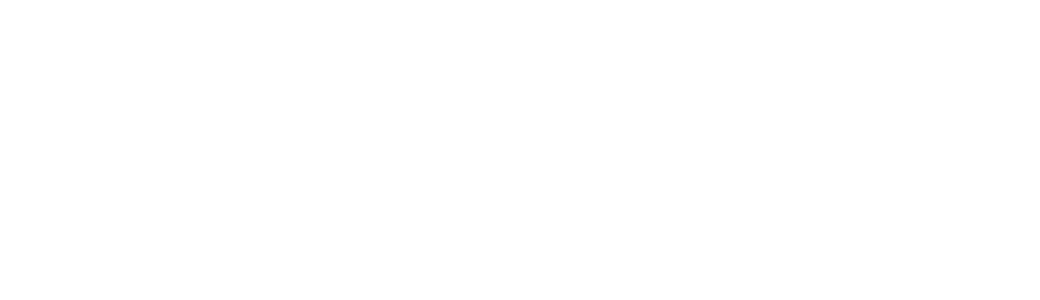
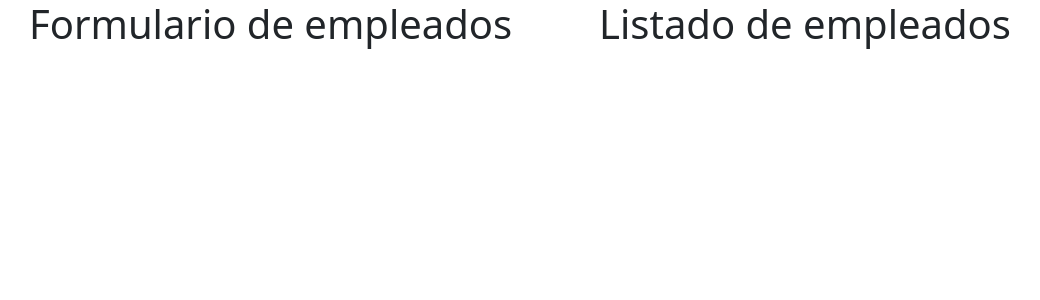
Before and after one commit to yeifreng/crud-angular, an Angular app: page / in a window 1280 px wide. Shown: the top 300 px of the page, without its empty margins (53-1093 px from the left). Built offline with nearby package versions, Linux system fonts and the light colour scheme.

Commit message:
instalando bootstrap

```diff
--- a/angular.json
+++ b/angular.json
@@ -25,9 +25,12 @@
               "src/assets"
             ],
             "styles": [
-              "src/styles.css"
+              "src/styles.css",
+              "node_modules/bootstrap/dist/css/bootstrap.min.css"
             ],
-            "scripts": []
+            "scripts": [
+              "node_modules/bootstrap/dist/js/bootstrap.min.js"
+            ]
           },
           "configurations": {
             "production": {
--- a/package.json
+++ b/package.json
@@ -18,6 +18,7 @@
     "@angular/platform-browser": "^15.2.0",
     "@angular/platform-browser-dynamic": "^15.2.0",
     "@angular/router": "^15.2.0",
+    "bootstrap": "^5.3.2",
     "rxjs": "~7.8.0",
     "tslib": "^2.3.0",
     "zone.js": "~0.12.0"
--- a/src/app/app.component.html
+++ b/src/app/app.component.html
@@ -1,3 +1,18 @@
+<div class="container">
+  <div class="row">
+    <div class="col">
 
+    <div class="mb-6">
+      <app-formulario-empleados></app-formulario-empleados>
+     </div>
+    </div>
+    <div class="col">
+
+     <div class="mb-6">
+      <app-lista-empleados></app-lista-empleados>
+    </div>
+    </div>
+  </div>
+</div>
 
 <router-outlet></router-outlet>
--- a/src/app/formulario-empleados/formulario-empleados.component.html
+++ b/src/app/formulario-empleados/formulario-empleados.component.html
@@ -1 +1,3 @@
-<p>formulario-empleados works!</p>
+<div>
+    <h1>{{titulo}}</h1>
+</div>
--- a/src/app/formulario-empleados/formulario-empleados.component.ts
+++ b/src/app/formulario-empleados/formulario-empleados.component.ts
@@ -6,5 +6,5 @@ import { Component } from '@angular/core';
   styleUrls: ['./formulario-empleados.component.css']
 })
 export class FormularioEmpleadosComponent {
-
+  titulo:string = 'Formulario de empleados';
 }
--- a/src/app/lista-empleados/lista-empleados.component.html
+++ b/src/app/lista-empleados/lista-empleados.component.html
@@ -1 +1,3 @@
-<p>lista-empleados works!</p>
+<div>
+    <h1>{{titulo}}</h1>
+</div>
--- a/src/app/lista-empleados/lista-empleados.component.ts
+++ b/src/app/lista-empleados/lista-empleados.component.ts
@@ -7,4 +7,6 @@ import { Component } from '@angular/core';
 })
 export class ListaEmpleadosComponent {
 
+  titulo:string = 'Listado de empleados';
+
 }
```
Also changed, not shown: 1 other file (tests, documents, lock files or other folders).
